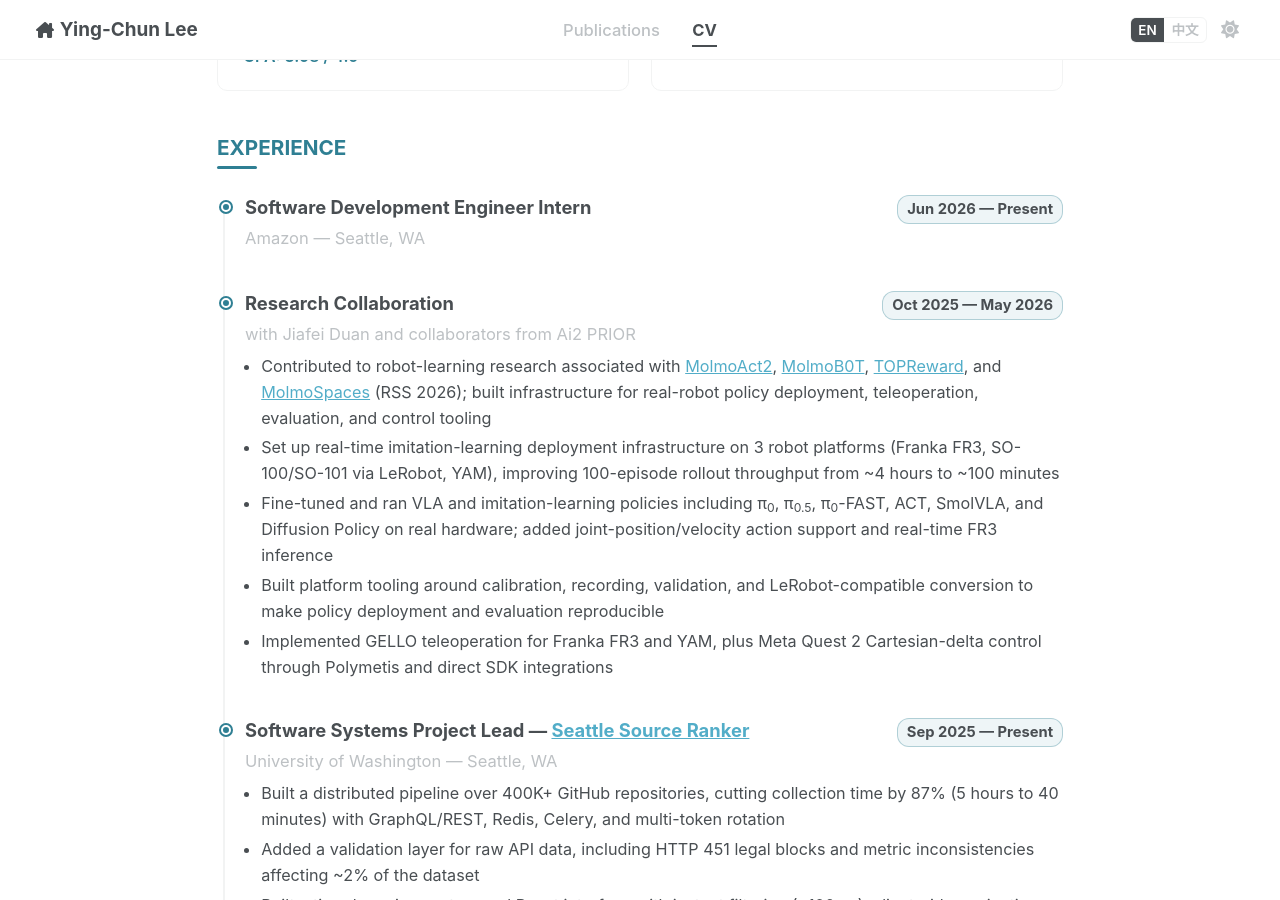
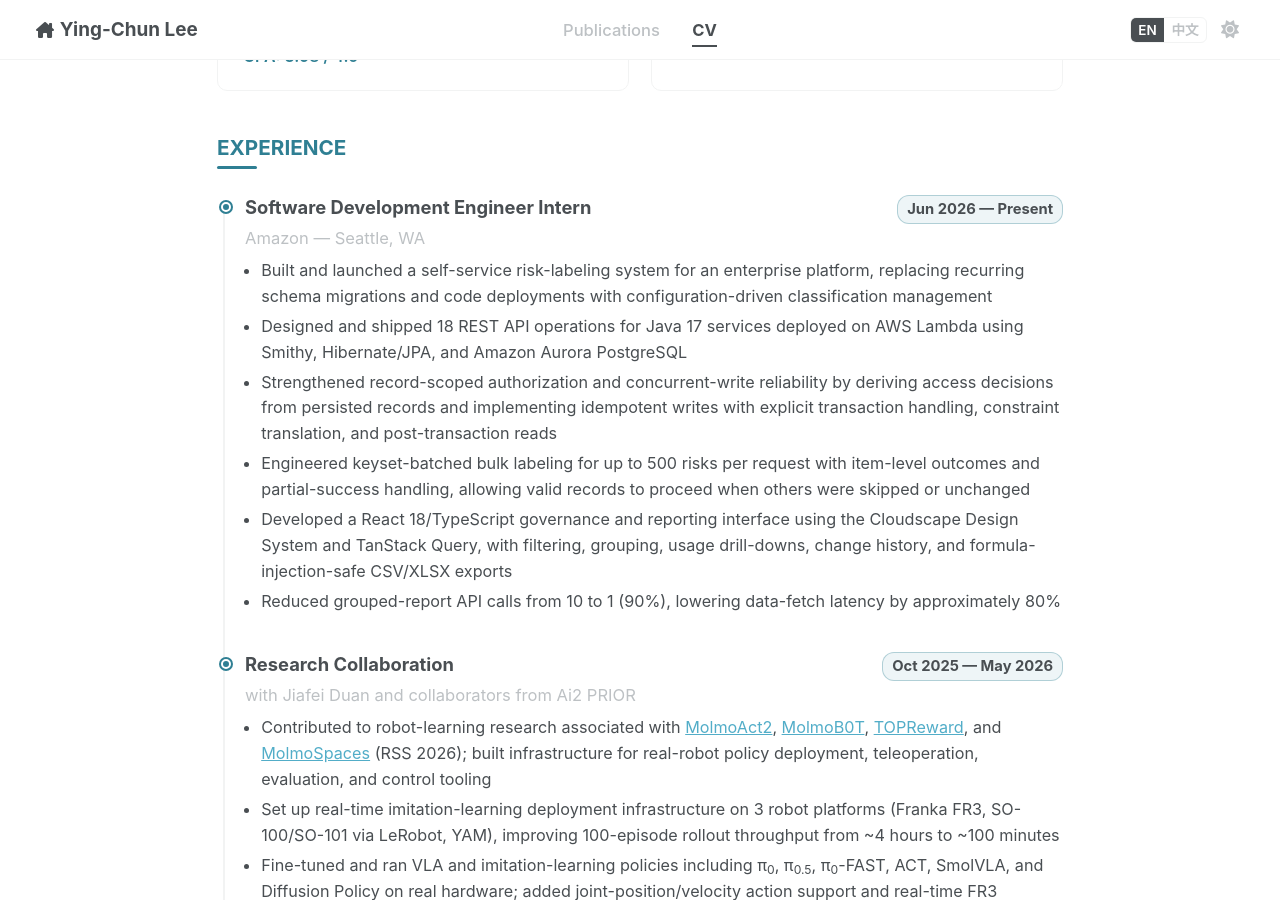
Before and after one commit to thomas0829/thomas0829.github.io, a Jekyll site: the page built from _pages/cv.md, in a window 1280 px wide and 900 px high, scrolled down 558 px. Built offline with Jekyll 4.4.1, drawn with Linux system fonts in a browser that asks for light colours; a script that is not in the unit is left out.

Commit message:
Update resume and Amazon CV experience

```diff
--- a/_pages/cv.md
+++ b/_pages/cv.md
@@ -50,6 +50,14 @@
         <span class="cv-timeline__date">Jun 2026 — Present</span>
       </div>
       <div class="cv-timeline__org">Amazon — Seattle, WA</div>
+      <ul class="cv-timeline__details">
+        <li>Built and launched a self-service risk-labeling system for an enterprise platform, replacing recurring schema migrations and code deployments with configuration-driven classification management</li>
+        <li>Designed and shipped 18 REST API operations for Java 17 services deployed on AWS Lambda using Smithy, Hibernate/JPA, and Amazon Aurora PostgreSQL</li>
+        <li>Strengthened record-scoped authorization and concurrent-write reliability by deriving access decisions from persisted records and implementing idempotent writes with explicit transaction handling, constraint translation, and post-transaction reads</li>
+        <li>Engineered keyset-batched bulk labeling for up to 500 risks per request with item-level outcomes and partial-success handling, allowing valid records to proceed when others were skipped or unchanged</li>
+        <li>Developed a React 18/TypeScript governance and reporting interface using the Cloudscape Design System and TanStack Query, with filtering, grouping, usage drill-downs, change history, and formula-injection-safe CSV/XLSX exports</li>
+        <li>Reduced grouped-report API calls from 10 to 1 (90%), lowering data-fetch latency by approximately 80%</li>
+      </ul>
     </div>
 
     <div class="cv-timeline__item">
```
Also changed, not shown: _pages/zh/cv.md (+8 -0 lines), 2 other files.
